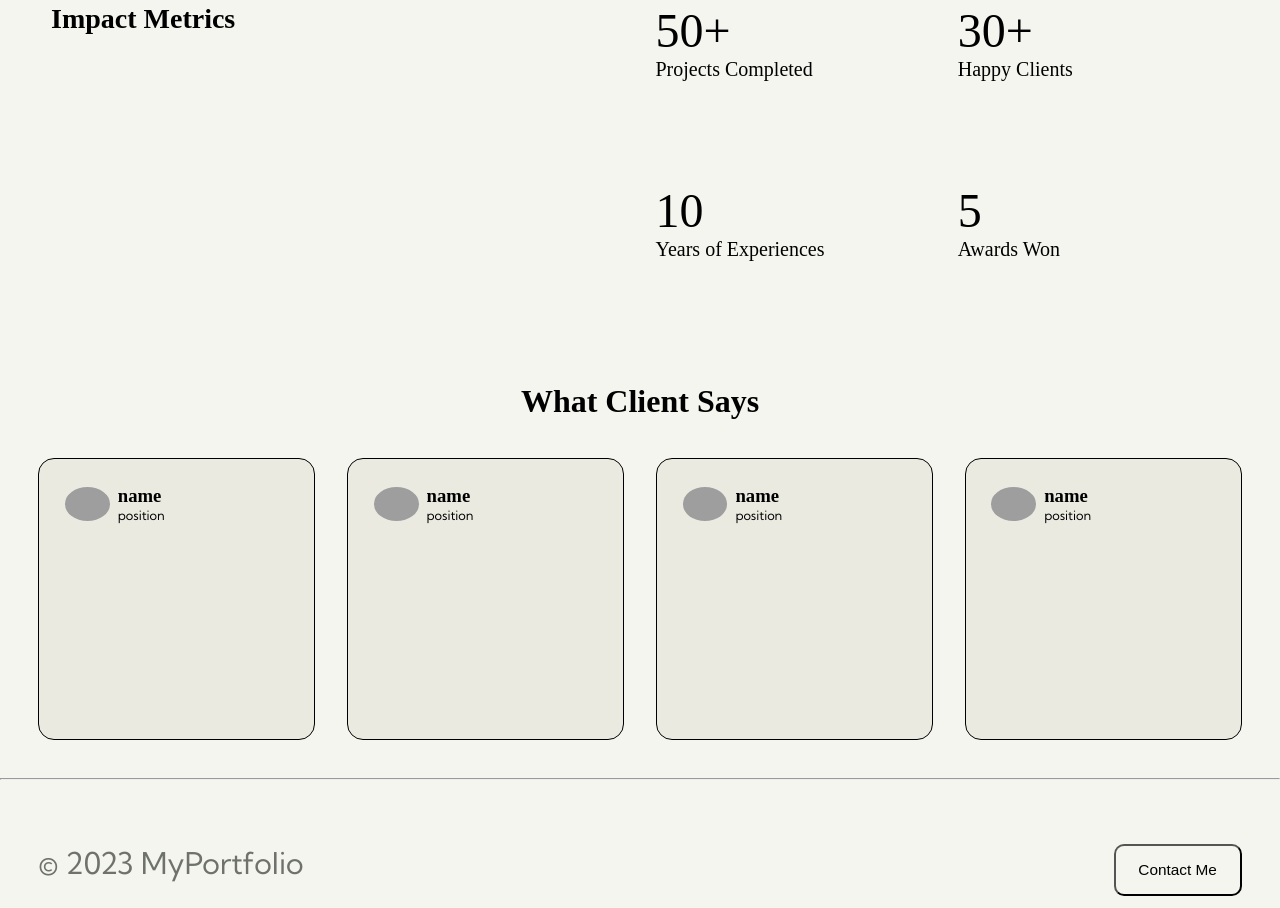
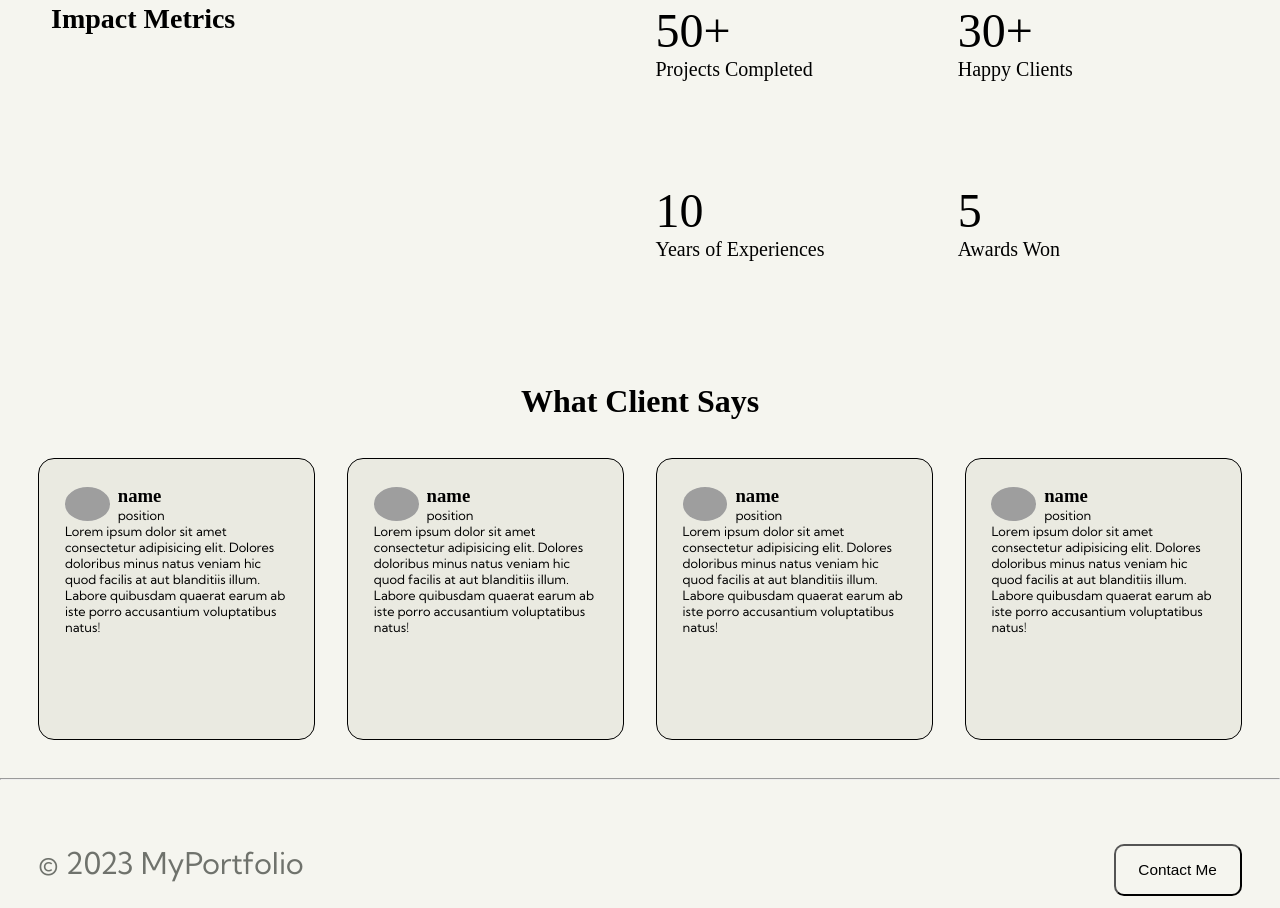
Before and after one commit to vikgenix/Capstone_Project, a plain HTML site: page index.html in a window 1280 px wide. Shown: the part 3153-4061 px from the top of the page. Drawn offline with Linux system fonts and the light colour scheme; grey boxes are pictures that could not be loaded; a web font is replaced by a local one.

Commit message:
second_commit

```diff
--- a/capstone.css
+++ b/capstone.css
@@ -305,3 +305,10 @@ justify-content: space-between;
     font-family: "Kumbh Sans", sans-serif;
     font-size: 1vw;
 }
+.col > h4,p{
+    font-family: "Kumbh Sans", sans-serif;
+    font-size: 1vw;
+}
+.review-box > p{
+    background: transparent;
+}
--- a/capstone.html
+++ b/index.html
@@ -1,3 +1,4 @@
+
 <!DOCTYPE html>
 <html lang="en">
 
@@ -230,6 +231,7 @@
                         <p id="nameo">position</p>
                     </div>
                 </div>
+                <p>Lorem ipsum dolor sit amet consectetur adipisicing elit. Dolores doloribus minus natus veniam hic quod facilis at aut blanditiis illum. Labore quibusdam quaerat earum ab iste porro accusantium voluptatibus natus!</p>
             </div>
             <div class="review-box">
                 <div class="top">
@@ -239,6 +241,7 @@
                         <p id="nameo">position</p>
                     </div>
                 </div>
+                <p>Lorem ipsum dolor sit amet consectetur adipisicing elit. Dolores doloribus minus natus veniam hic quod facilis at aut blanditiis illum. Labore quibusdam quaerat earum ab iste porro accusantium voluptatibus natus!</p>
             </div>
             <div class="review-box">
                 <div class="top">
@@ -248,6 +251,7 @@
                         <p id="nameo">position</p>
                     </div>
                 </div>
+                <p>Lorem ipsum dolor sit amet consectetur adipisicing elit. Dolores doloribus minus natus veniam hic quod facilis at aut blanditiis illum. Labore quibusdam quaerat earum ab iste porro accusantium voluptatibus natus!</p>
             </div>
             <div class="review-box">
                 <div class="top">
@@ -257,6 +261,7 @@
                         <p id="nameo">position</p>
                     </div>
                 </div>
+                <p>Lorem ipsum dolor sit amet consectetur adipisicing elit. Dolores doloribus minus natus veniam hic quod facilis at aut blanditiis illum. Labore quibusdam quaerat earum ab iste porro accusantium voluptatibus natus!</p>
             </div>
         </div>
 
```
